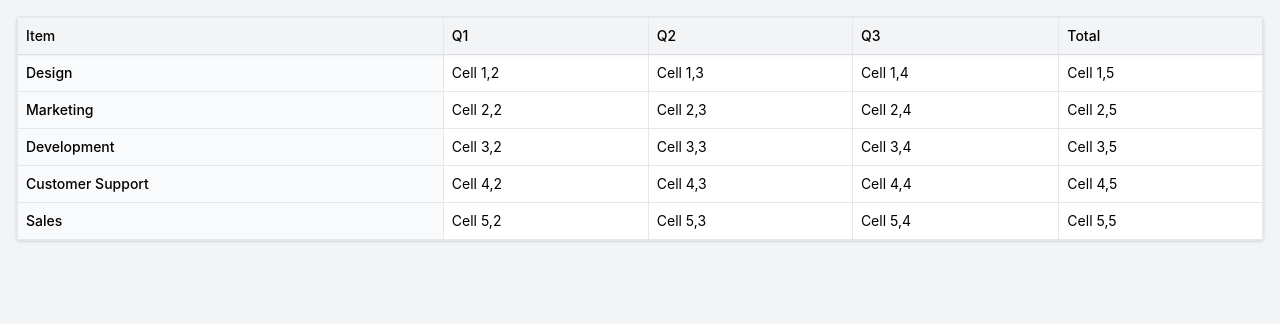
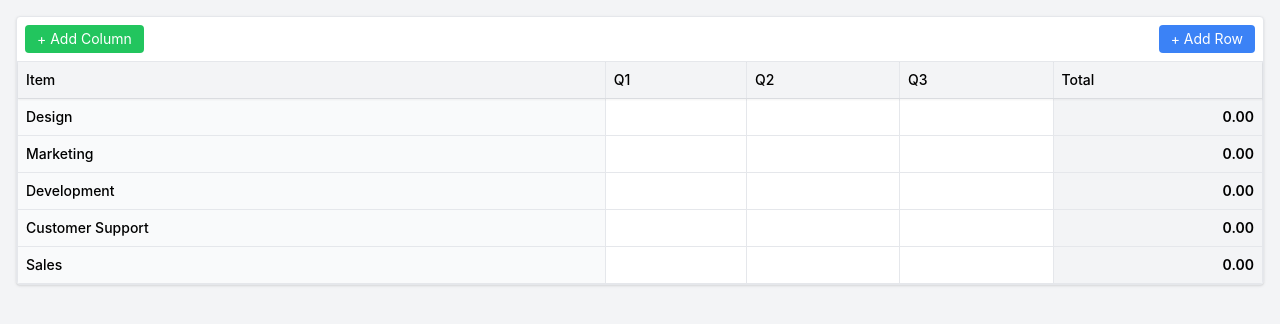
Before and after one commit to hellobro12/spreadsheet-ui, a React (Create React App) app: page / in a window 1280 px wide. Shown: the top 324 px of the page. Built offline with nearby package versions, Linux system fonts and the light colour scheme.

Commit message:
Added arrow key navigation and focus highlight for spreadsheet cells

```diff
--- a/src/components/SpreadsheetTable.tsx
+++ b/src/components/SpreadsheetTable.tsx
@@ -1,13 +1,90 @@
-import React from 'react';
+import React, { useState, useEffect, useRef } from 'react';
 
 export default function SpreadsheetTable() {
-  const headers = ['Item', 'Q1', 'Q2', 'Q3', 'Total'];
-  const rowLabels = ['Design', 'Marketing', 'Development', 'Customer Support', 'Sales'];
-  const rows = rowLabels.length;
+  const [headers, setHeaders] = useState(['Item', 'Q1', 'Q2', 'Q3', 'Total']);
+  const [rowLabels, setRowLabels] = useState([
+    'Design',
+    'Marketing',
+    'Development',
+    'Customer Support',
+    'Sales',
+  ]);
+  const [cellData, setCellData] = useState<string[][]>([]);
+
   const cols = headers.length;
+  const cellRefs = useRef<Array<Array<HTMLTableCellElement | null>>>([]);
+
+  useEffect(() => {
+    setCellData((prevData) => {
+      const newData = [...prevData];
+
+      while (newData.length < rowLabels.length) {
+        newData.push(new Array(cols - 2).fill(''));
+      }
+
+      while (newData.length > rowLabels.length) {
+        newData.pop();
+      }
+
+      for (let i = 0; i < newData.length; i++) {
+        while (newData[i].length < cols - 2) {
+          newData[i].push('');
+        }
+        while (newData[i].length > cols - 2) {
+          newData[i].pop();
+        }
+      }
+
+      return newData;
+    });
+  }, [rowLabels.length, cols]);
+
+  useEffect(() => {
+    cellRefs.current = Array(rowLabels.length)
+      .fill(null)
+      .map(() => Array(cols - 2).fill(null));
+  }, [rowLabels.length, cols]);
+
+  const handleCellInput = (value: string, rowIdx: number, colIdx: number) => {
+    const newData = [...cellData];
+    newData[rowIdx][colIdx] = value;
+    setCellData(newData);
+  };
+
+  const getRowTotal = (row: string[]) => {
+    return row.reduce((sum, val) => {
+      const num = parseFloat(val);
+      return sum + (isNaN(num) ? 0 : num);
+    }, 0);
+  };
 
   return (
-    <div className="overflow-auto border rounded shadow bg-white max-h-[400px]">
+    <div className="overflow-auto border rounded shadow bg-white max-h-[500px]">
+      {/* Buttons */}
+      <div className="flex justify-between items-center p-2 gap-4">
+        <button
+          onClick={() => {
+            const newLabel = `Q${headers.length - 3}`;
+            const newHeaders = [...headers];
+            newHeaders.splice(headers.length - 1, 0, newLabel);
+            setHeaders(newHeaders);
+          }}
+          className="bg-green-500 text-white px-3 py-1 rounded hover:bg-green-600 text-sm"
+        >
+          + Add Column
+        </button>
+
+        <button
+          onClick={() => {
+            setRowLabels([...rowLabels, `New Row ${rowLabels.length + 1}`]);
+          }}
+          className="bg-blue-500 text-white px-3 py-1 rounded hover:bg-blue-600 text-sm"
+        >
+          + Add Row
+        </button>
+      </div>
+
+      {/* Table */}
       <table className="min-w-full table-fixed border-collapse">
         <thead className="sticky top-0 bg-gray-100 z-10 shadow-sm">
           <tr>
@@ -22,18 +99,86 @@ export default function SpreadsheetTable() {
           </tr>
         </thead>
         <tbody>
-          {rowLabels.map((label, rowIdx: number) => (
+          {rowLabels.map((label, rowIdx) => (
             <tr key={rowIdx}>
-              <td className="border p-2 text-sm font-medium bg-gray-50">{label}</td>
-              {Array.from({ length: cols - 1 }, (_, colIdx: number) => (
+              {/* Editable Row Label */}
+              <td
+                contentEditable
+                suppressContentEditableWarning
+                onBlur={(e) => {
+                  const newLabel = (e.target as HTMLElement).innerText;
+                  const updatedLabels = [...rowLabels];
+                  updatedLabels[rowIdx] = newLabel;
+                  setRowLabels(updatedLabels);
+                }}
+                className="border p-2 text-sm font-medium bg-gray-50 hover:bg-blue-50 focus:outline-none text-left"
+              >
+                {label}
+              </td>
+
+              {/* Editable Cells */}
+              {cellData[rowIdx]?.map((value, colIdx) => (
                 <td
                   key={colIdx}
+                  ref={(el) => {
+                    if (!cellRefs.current[rowIdx]) {
+                      cellRefs.current[rowIdx] = [];
+                    }
+                    cellRefs.current[rowIdx][colIdx] = el;
+                  }}
+                  tabIndex={0}
+                  contentEditable
+                  suppressContentEditableWarning
+                  onInput={(e) =>
+                    handleCellInput(
+                      (e.target as HTMLElement).innerText,
+                      rowIdx,
+                      colIdx
+                    )
+                  }
+                  onKeyDown={(e) => {
+                    const next = (r: number, c: number) => {
+                      const ref = cellRefs.current[r]?.[c];
+                      if (ref) ref.focus();
+                    };
+
+                    switch (e.key) {
+                      case 'ArrowDown':
+                        e.preventDefault();
+                        next(rowIdx + 1, colIdx);
+                        break;
+                      case 'ArrowUp':
+                        e.preventDefault();
+                        next(rowIdx - 1, colIdx);
+                        break;
+                      case 'ArrowRight':
+                        e.preventDefault();
+                        next(rowIdx, colIdx + 1);
+                        break;
+                      case 'ArrowLeft':
+                        e.preventDefault();
+                        next(rowIdx, colIdx - 1);
+                        break;
+                      default:
+                        break;
+                    }
+                  }}
+                  onFocus={(e) => {
+                    e.currentTarget.classList.add('ring-2', 'ring-blue-400');
+                  }}
+                  onBlur={(e) => {
+                    e.currentTarget.classList.remove('ring-2', 'ring-blue-400');
+                  }}
                   className="border p-2 text-sm hover:bg-blue-50 focus:outline-none"
-                  contentEditable
                 >
-                  Cell {rowIdx + 1},{colIdx + 2}
+                  {value}
                 </td>
               ))}
+
+              {/* Auto Total */}
+              <td className="border p-2 text-sm bg-gray-100 text-right font-semibold">
+                {getRowTotal(cellData[rowIdx] || []).toFixed(2)}
+              </td>
             </tr>
           ))}
         </tbody>
```
